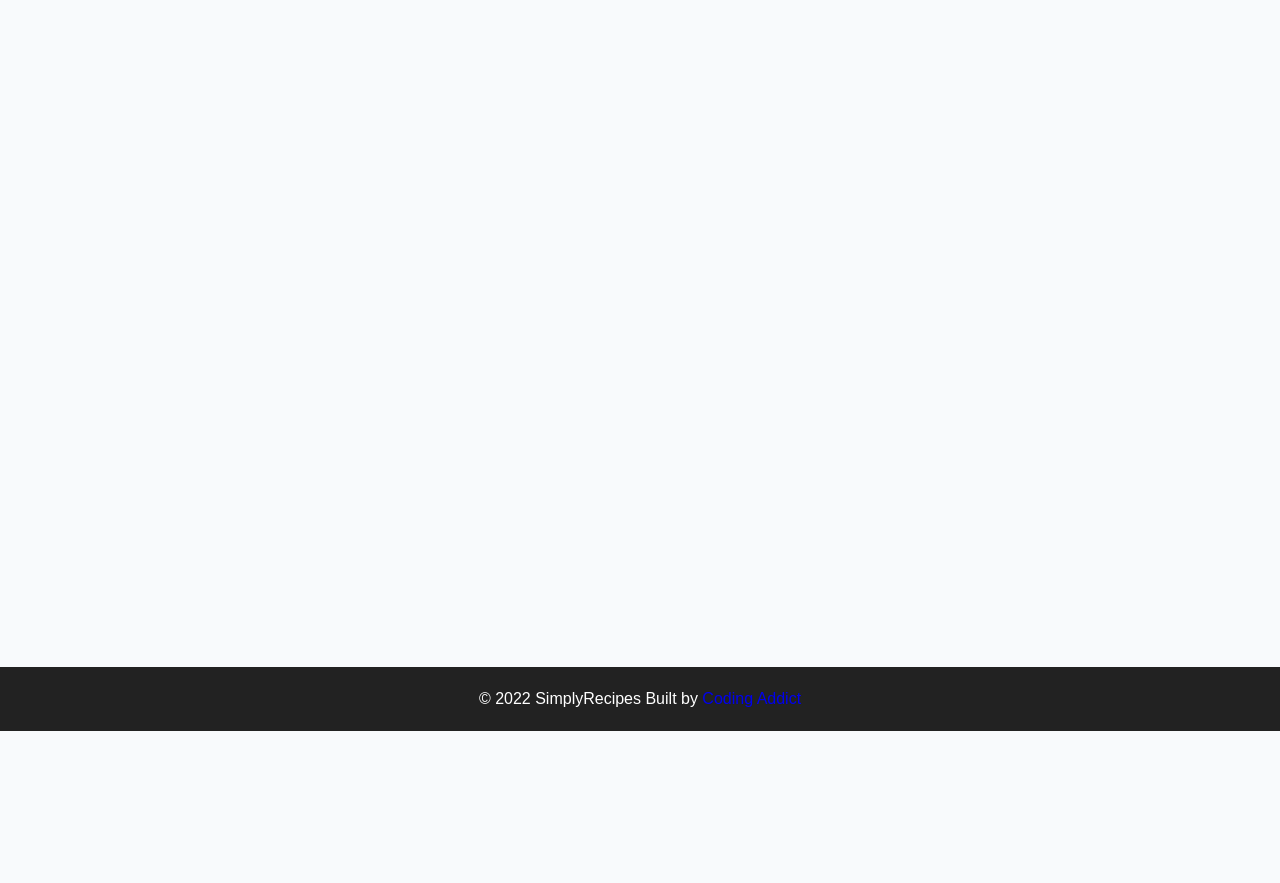
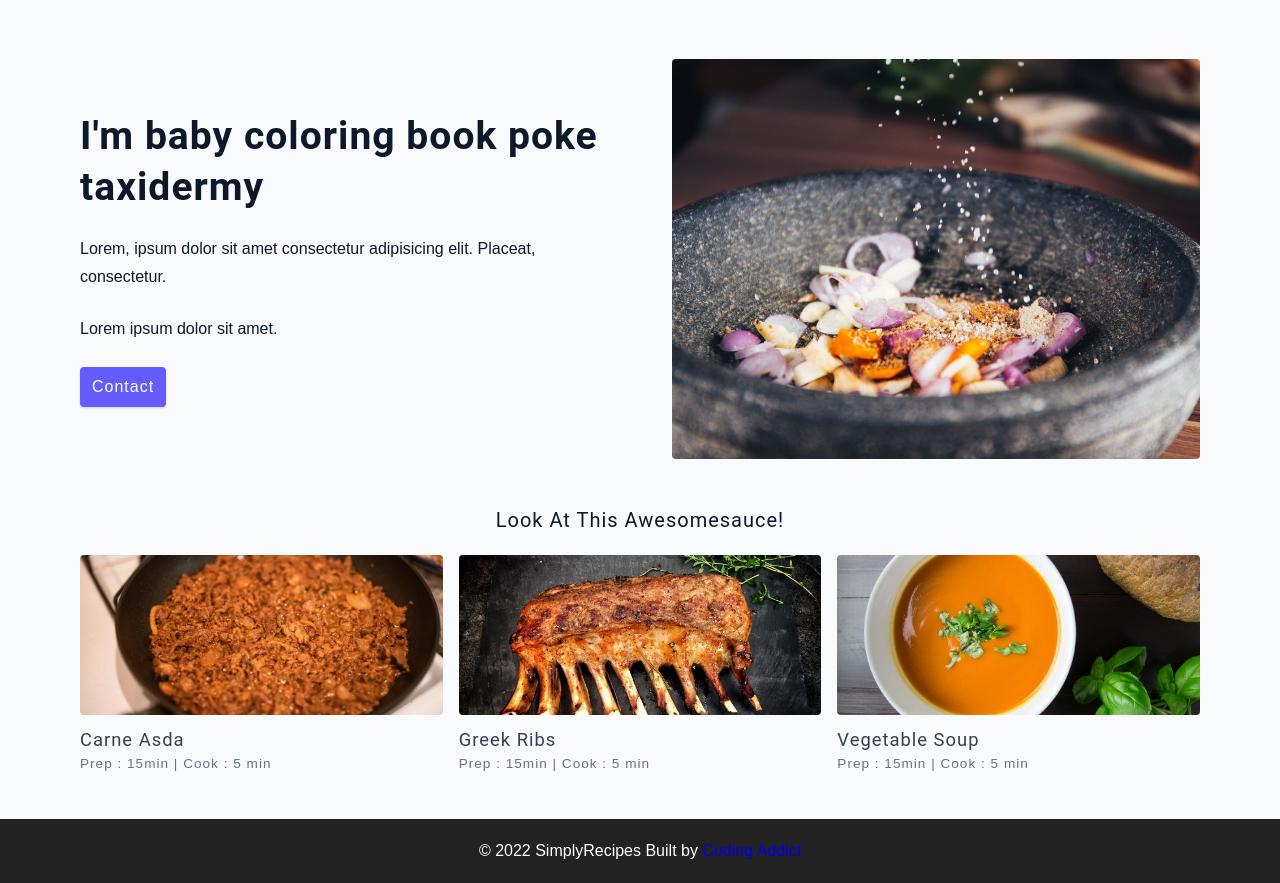
Before and after one commit to raviparmar0703/simply-recipes, a plain HTML site: page about.html in a window 1280 px wide. Shown: the part 69-952 px from the top of the page. Before the commit the page ends 800 px from the top, so only its background shows below. Drawn offline with Linux system fonts and the light colour scheme.

Commit message:
add main tag in about.html and its css

```diff
--- a/about.html
+++ b/about.html
@@ -4,7 +4,7 @@
     <meta charset="UTF-8" />
     <meta http-equiv="X-UA-Compatible" content="IE=edge" />
     <meta name="viewport" content="width=device-width, initial-scale=1.0" />
-    <title>Simply Recipes || Starter</title>
+    <title>About</title>
     <!-- favicon -->
     <link rel="shortcut icon" href="./assets/favicon.ico" type="image/x-icon" />
     <!-- normalize -->
@@ -45,7 +45,46 @@
     </nav>
     <!-- end of nav -->
     <!-- main -->
-    <main class="page"></main>
+    <main class="page">
+      <section class="about-page">
+        <article>
+          <h2>I'm baby coloring book poke taxidermy</h2>
+          <p>Lorem, ipsum dolor sit amet consectetur adipisicing elit. Placeat, consectetur.
+          </p>
+          <p>Lorem ipsum dolor sit amet.</p>
+          <a href="contact.html" class="btn">contact</a>
+        </article>
+        <img src="./assets/about.jpeg" alt="pouring salt" class="img about-img">
+      </section>
+      <section class="featured-recipes">
+        <h5 class="featured-title">Look At this Awesomesauce!</h5>
+           <!-- recipes list -->
+       <div class="recipes-list">
+        <!-- single recipe -->
+        <a href="single-recipe.html" class="recipe">
+          <img src="./assets/recipes/recipe-1.jpeg" alt="food" class="img recipe-img"/>
+          <h5>carne asda</h5>
+          <p>Prep : 15min | Cook : 5 min</p>
+        </a>
+        <!-- end of single recipe -->
+        <!-- single recipe -->
+        <a href="single-recipe.html" class="recipe">
+         <img src="./assets/recipes/recipe-2.jpeg" alt="food" class="img recipe-img"/>
+         <h5>Greek ribs</h5>
+         <p>Prep : 15min | Cook : 5 min</p>
+       </a>
+       <!-- end of single recipe -->
+       <!-- single recipe -->
+       <a href="single-recipe.html" class="recipe">
+         <img src="./assets/recipes/recipe-3.jpeg" alt="food" class="img recipe-img"/>
+         <h5>vegetable soup</h5>
+         <p>Prep : 15min | Cook : 5 min</p>
+       </a>
+       <!-- end of single recipe -->
+      </div>
+      <!-- end  recipes list -->
+      </section>
+    </main>
     <!-- end of main -->
     <!-- footer -->
     <footer class="page-footer">
--- a/css/main.css
+++ b/css/main.css
@@ -514,6 +514,53 @@ display: block;
 }
 /*
 ===============
-
+Error
 ===============
 */
+.error-page{
+  text-align: center;
+  padding-top: 5rem;
+}
+.error-page h1{
+  font-size: 9rem;
+}
+/*
+===============
+About
+===============
+*/
+.about-page h2{
+  text-transform: none;
+  font-weight: bold;
+}
+.about-page{
+display: grid;
+gap: 2rem 4rem;
+padding-bottom: 3rem;
+
+}
+.about-img{
+  border-radius: var(--borderRadius);
+  height: 300px;
+}
+
+
+@media screen and (min-width:992px) {
+  .about-page{
+    grid-template-columns: 1fr 1fr;
+    grid-template-rows: 400px;
+    align-items: center;
+  }
+  .about-img{
+    height: 100%;
+  }
+}
+
+
+
+
+
+
+.featured-title{
+  text-align: center;
+}
```
Also changed, not shown: 404.html (+7 -2 lines), contact.html (+1 -1 lines), index.html (+1 -0 lines), recipes.html (+53 -2 lines), single-recipe.html (+1 -1 lines), tag-template.html (+37 -2 lines), tags.html (+1 -1 lines).
